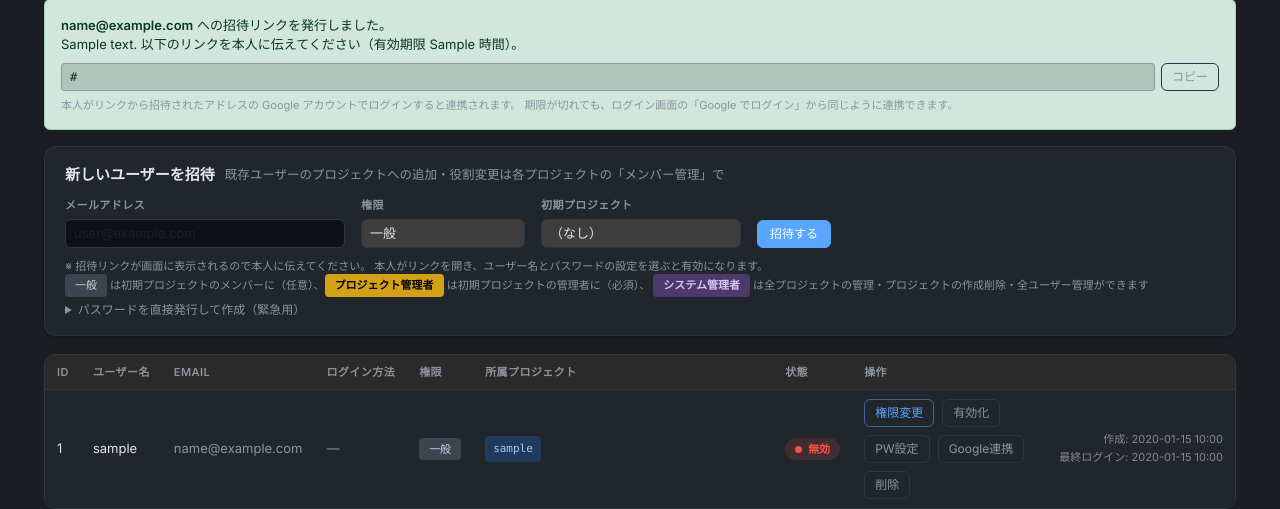
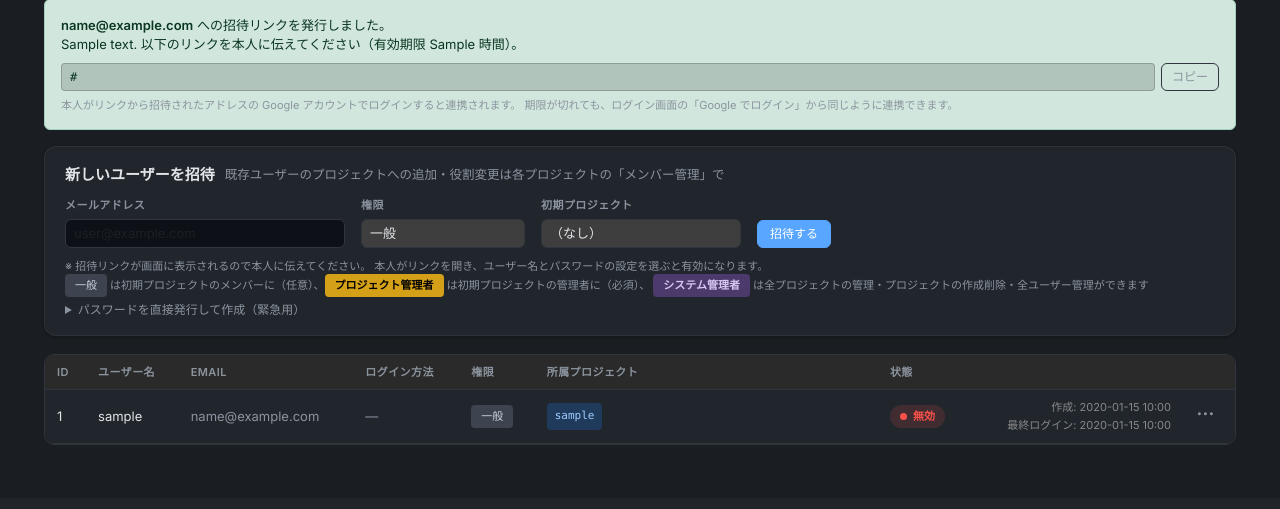
Before and after one commit to oTAMAKOo/UniModules.SendReportServer, a FastAPI app: template app/templates/user_list.html in a window 1280 px wide. Shown: the part 302-811 px from the top of the page. After the commit the page ends 747 px from the top, so only its background shows below. Run offline with FastAPI, Linux system fonts and the light colour scheme; the template is opened without the code that fills it: most values are stand-ins (such as "Sample title", 1, 10 or a date in 2020); parts of the project's set-up code (start-up, migrations or seed data) failed here and were passed over.

Commit message:
全ユーザー管理: 操作列を廃止し、右端の「⋯」で行の直下に管理パネルを展開
1 行に最大 6 個並んでいたボタンが幅 1500px でも 2〜3 行に折れていたため、
行は情報の表示だけにして、操作は「⋯」で開くパネルにまとめた。

- 右端の「⋯」を押すとその行の直下に権限 / 状態 / パスワード / Google 連携の
  区画が開く。削除と「閉じる」は右端。他の行を開くと前のパネルは閉じる
- 開いている行は背景をハイライトし、「⋯」にも枠を出す
- 権限変更のドロップダウンは廃止し、現在と逆の権限へ切り替えるボタン 1 つに
- 自分の行は権限・状態を変更できない旨だけ出し、Google 連携は従来どおり操作可
- 閉じるときにパスワード欄は空に、メール欄は元の値へ戻す

Co-Authored-By: Claude Opus 5 <noreply@anthropic.com>

```diff
--- a/app/templates/_user_scripts.html
+++ b/app/templates/_user_scripts.html
@@ -31,6 +31,30 @@ function togglePanel(btn, selector) {
         panel.classList.add('open');
         var input = panel.querySelector('input:not([type="hidden"])');
         if (input && !input.disabled) input.focus();
+    }
+}
+function closeUserPanels() {
+    // 「⋯」で開いた管理パネル（行の直下の tr）を全部閉じ、入力欄を初期状態に戻す
+    document.querySelectorAll('.user-edit-row.open').forEach(function(row) {
+        row.classList.remove('open');
+        var main = row.previousElementSibling;
+        if (main) main.classList.remove('active');
+        row.querySelectorAll('input[name="new_password"]').forEach(function(pw) {
+            pw.value = '';
+            var submit = pw.closest('form').querySelector('button[type="submit"]');
+            if (submit) submit.disabled = true;
+        });
+        row.querySelectorAll('input[name="email"]').forEach(function(email) { email.value = email.defaultValue; });
+    });
+}
+function toggleUserPanel(btn) {
+    var main = btn.closest('tr');
+    var row = main.nextElementSibling;
+    var wasOpen = row.classList.contains('open');
+    closeUserPanels();
+    if (!wasOpen) {
+        row.classList.add('open');
+        main.classList.add('active');
     }
 }
 function updatePwBtn(input) {
--- a/app/templates/_user_styles.html
+++ b/app/templates/_user_styles.html
@@ -159,4 +159,45 @@
         box-shadow: none;
         border-color: rgba(0,0,0,0.3);
     }
+    /* 全ユーザー管理: 右端の「⋯」で行の直下に管理パネルを展開する */
+    .user-more { width: 1%; text-align: right; padding-left: 4px !important; }
+    .btn-more {
+        background: transparent;
+        border: 1px solid transparent;
+        color: var(--text-secondary);
+        font-size: 18px;
+        font-weight: 700;
+        line-height: 1;
+        padding: 2px 8px 6px;
+        border-radius: 6px;
+        cursor: pointer;
+        transition: color 0.12s, border-color 0.12s, background 0.12s;
+    }
+    .btn-more:hover, tr.active .btn-more { color: var(--text-primary); border-color: var(--border-color); background: var(--bg-card-hover); }
+    .ui-table tbody tr.active td { background: var(--bg-card-hover); border-bottom-color: transparent; }
+    .user-edit-row { display: none; }
+    .user-edit-row.open { display: table-row; }
+    .ui-table tbody tr.user-edit-row td, .ui-table tbody tr.user-edit-row:hover td {
+        background: var(--bg-body);
+        padding: 14px 20px 16px;
+        box-shadow: inset 0 1px 0 var(--border-color);
+    }
+    .user-edit-panel { display: flex; flex-wrap: wrap; align-items: flex-start; gap: 14px 40px; }
+    .user-edit-label { color: var(--text-secondary); font-size: 11px; font-weight: 600; letter-spacing: 0.04em; text-transform: uppercase; margin-bottom: 8px; white-space: nowrap; }
+    .user-edit-controls { display: flex; align-items: center; gap: 6px; flex-wrap: wrap; min-height: 30px; }
+    .user-edit-controls form { margin: 0; display: inline-flex; align-items: center; gap: 6px; }
+    .user-edit-controls .form-control {
+        background: var(--bg-input);
+        border: 1px solid var(--border-input);
+        color: var(--text-primary);
+        border-radius: 6px;
+    }
+    .user-edit-controls .form-control:focus {
+        background: var(--bg-input);
+        color: var(--text-primary);
+        border-color: var(--accent);
+        box-shadow: 0 0 0 3px rgba(88,166,255,0.2);
+    }
+    .user-edit-tail { margin-left: auto; align-self: flex-end; display: flex; align-items: center; gap: 6px; }
+    .user-edit-tail form { margin: 0; }
 </style>
--- a/app/templates/user_list.html
+++ b/app/templates/user_list.html
@@ -126,7 +126,7 @@
             <th>権限</th>
             <th>所属プロジェクト</th>
             <th>状態</th>
-            <th>操作</th>
+            <th></th>
             <th></th>
         </tr>
     </thead>
@@ -171,73 +171,86 @@
                 <span class="pill pending" title="本人が招待リンクから有効化（Google ログインまたはパスワード設定）するまで待ち">招待中</span>
                 {% elif u.is_active %}<span class="pill on">有効</span>{% else %}<span class="pill off">無効</span>{% endif %}
             </td>
-            <td>
+            <td class="user-timestamps">
+                <div>作成: {{ u.created_at.strftime('%Y-%m-%d %H:%M') }}</div>
+                <div>最終ログイン: {{ u.last_login_at.strftime('%Y-%m-%d %H:%M') if u.last_login_at else '—' }}</div>
+            </td>
+            <td class="user-more">
+                <button type="button" class="btn-more" onclick="toggleUserPanel(this)" title="このユーザーの管理操作を開く" aria-label="操作">⋯</button>
+            </td>
+        </tr>
+        {# 「⋯」で開く管理パネル（行の直下に展開） #}
+        <tr class="user-edit-row">
+            <td colspan="9">
+                <div class="user-edit-panel">
                     {% if u.username != user %}
-                <div class="d-flex gap-2 flex-wrap align-items-center">
-                    <div class="role-dropdown" style="display:inline-block; position:relative;">
-                        <button type="button" class="btn-ghost primary" onclick="toggleRoleMenu(this)">権限変更</button>
-                        <div class="role-menu">
-                            {% if u.is_superuser %}
+                    <section class="user-edit-section">
+                        <div class="user-edit-label">権限</div>
+                        <div class="user-edit-controls">
                             <form method="post" action="{{ PREFIX }}/admin/users/toggle_superuser/{{ u.id }}">
                                 <input type="hidden" name="csrf_token" value="{{ csrf_token }}">
-                                <button type="submit" class="role-menu-item" data-username="{{ u.username }}" onclick="return confirm(this.dataset.username + ' のシステム管理者権限を外しますか？')">
-                                    <span class="badge-member" style="display:inline-block;">一般</span> に変更
-                                </button>
+                                {% if u.is_superuser %}
+                                <button type="submit" class="btn-ghost" data-username="{{ u.username }}" onclick="return confirm(this.dataset.username + ' のシステム管理者権限を外しますか？')">一般に変更</button>
+                                {% else %}
+                                <button type="submit" class="btn-ghost primary" data-username="{{ u.username }}" onclick="return confirm(this.dataset.username + ' にシステム管理者権限を付与しますか？')">システム管理者に変更</button>
+                                {% endif %}
                             </form>
-                            {% else %}
-                            <form method="post" action="{{ PREFIX }}/admin/users/toggle_superuser/{{ u.id }}">
+                        </div>
+                    </section>
+                    <section class="user-edit-section">
+                        <div class="user-edit-label">状態</div>
+                        <div class="user-edit-controls">
+                            <form method="post" action="{{ PREFIX }}/admin/users/toggle/{{ u.id }}">
                                 <input type="hidden" name="csrf_token" value="{{ csrf_token }}">
-                                <button type="submit" class="role-menu-item" data-username="{{ u.username }}" onclick="return confirm(this.dataset.username + ' にシステム管理者権限を付与しますか？')">
-                                    <span class="badge-sysadmin" style="display:inline-block;">システム管理者</span> に変更
-                                </button>
+                                <button type="submit" class="btn-ghost {% if u.is_active %}warning{% else %}success{% endif %}">{% if u.is_active %}無効化{% else %}有効化{% endif %}</button>
+                            </form>
+                            {% if u.has_google and not u.google_sub %}
+                            <form method="post" action="{{ PREFIX }}/admin/users/reinvite/{{ u.id }}">
+                                <input type="hidden" name="csrf_token" value="{{ csrf_token }}">
+                                <button type="submit" class="btn-ghost" title="{% if u.is_invite_pending %}招待リンクを新しく発行{% if MAIL_ENABLED %}してメールを再送{% endif %}する{% else %}Google 連携用のリンクを再発行する{% endif %}">{% if u.is_invite_pending %}招待を再発行{% else %}連携リンク再発行{% endif %}</button>
                             </form>
                             {% endif %}
                         </div>
+                    </section>
+                    <section class="user-edit-section">
+                        <div class="user-edit-label">{% if u.has_password %}パスワード変更{% else %}パスワード設定{% endif %}</div>
+                        <div class="user-edit-controls">
+                            <form method="post" action="{{ PREFIX }}/admin/users/reset_password/{{ u.id }}" class="pw-reset-panel">
+                                <input type="hidden" name="csrf_token" value="{{ csrf_token }}">
+                                <input type="password" name="new_password" class="form-control form-control-sm reset-pw-input" placeholder="新しいパスワード" required minlength="4" oninput="updatePwBtn(this)">
+                                <button type="submit" class="btn-accent sm" disabled>適用</button>
+                            </form>
                         </div>
-                    <form method="post" action="{{ PREFIX }}/admin/users/toggle/{{ u.id }}" style="display:inline;">
+                    </section>
+                    {% else %}
+                    <section class="user-edit-section">
+                        <div class="user-edit-label">権限 / 状態</div>
+                        <div class="user-edit-controls"><span class="ui-muted" style="font-size:12px;">自分のアカウントは変更できません</span></div>
+                    </section>
+                    {% endif %}
+                    <section class="user-edit-section">
+                        <div class="user-edit-label">Google 連携</div>
+                        <div class="user-edit-controls">
+                            <form method="post" action="{{ PREFIX }}/admin/users/set_email/{{ u.id }}" data-username="{{ u.username }}">
                                 <input type="hidden" name="csrf_token" value="{{ csrf_token }}">
-                        <button type="submit" class="btn-ghost {% if u.is_active %}warning{% else %}success{% endif %}">
-                            {% if u.is_active %}無効化{% else %}有効化{% endif %}
-                        </button>
+                                <input type="email" name="email" class="form-control form-control-sm google-email-input" value="{{ u.email or '' }}" placeholder="user@gmail.com" autocomplete="off"{% if not GOOGLE_ENABLED %} disabled title="Google ログインが未設定です"{% endif %}>
+                                <button type="submit" class="btn-accent sm"{% if not GOOGLE_ENABLED %} disabled{% endif %}>{% if u.has_google %}変更{% else %}招待{% endif %}</button>
+                                {% if u.has_google %}
+                                <button type="submit" class="btn-ghost danger" onclick="return unlinkGoogle(this)">解除</button>
+                                {% endif %}
                             </form>
-                    <button type="button" class="btn-ghost" style="white-space:nowrap;" onclick="togglePanel(this, '.pw-reset-panel')">{% if u.has_password %}PW変更{% else %}PW設定{% endif %}</button>
-                    <button type="button" class="btn-ghost" style="white-space:nowrap;" onclick="togglePanel(this, '.google-panel')">Google連携</button>
-                    {% if u.has_google and not u.google_sub %}
-                    <form method="post" action="{{ PREFIX }}/admin/users/reinvite/{{ u.id }}" style="display:inline;">
+                        </div>
+                    </section>
+                    <div class="user-edit-tail">
+                        {% if u.username != user %}
+                        <form method="post" action="{{ PREFIX }}/admin/users/delete/{{ u.id }}" data-username="{{ u.username }}" onsubmit="return confirm('ユーザー「' + this.dataset.username + '」を削除しますか？')">
                             <input type="hidden" name="csrf_token" value="{{ csrf_token }}">
-                        <button type="submit" class="btn-ghost" style="white-space:nowrap;" title="{% if u.is_invite_pending %}招待リンクを新しく発行{% if MAIL_ENABLED %}してメールを再送{% endif %}する{% else %}Google 連携用のリンクを再発行する{% endif %}">{% if u.is_invite_pending %}招待を再発行{% else %}連携リンク再発行{% endif %}</button>
+                            <button type="submit" class="btn-ghost danger">ユーザーを削除</button>
                         </form>
                         {% endif %}
-                    <form method="post" action="{{ PREFIX }}/admin/users/delete/{{ u.id }}" style="display:inline;" data-username="{{ u.username }}" onsubmit="return confirm('ユーザー「' + this.dataset.username + '」を削除しますか？')">
-                        <input type="hidden" name="csrf_token" value="{{ csrf_token }}">
-                        <button type="submit" class="btn-ghost danger">削除</button>
-                    </form>
+                        <button type="button" class="btn-ghost" onclick="closeUserPanels()">閉じる</button>
                     </div>
-                <form method="post" action="{{ PREFIX }}/admin/users/reset_password/{{ u.id }}" class="inline-panel pw-reset-panel">
-                    <input type="hidden" name="csrf_token" value="{{ csrf_token }}">
-                    <input type="password" name="new_password" class="form-control form-control-sm reset-pw-input" placeholder="新しいパスワード" required minlength="4" oninput="updatePwBtn(this)">
-                    <button type="submit" class="btn-accent sm" style="white-space:nowrap;" disabled>適用</button>
-                    <button type="button" class="btn-ghost" style="white-space:nowrap;" onclick="closeAllPanels()">キャンセル</button>
-                </form>
-                {% else %}
-                <div class="d-flex gap-2 flex-wrap align-items-center">
-                    <span style="color:var(--text-secondary); font-size:12px;">(自分)</span>
-                    <button type="button" class="btn-ghost" style="white-space:nowrap;" onclick="togglePanel(this, '.google-panel')">Google連携</button>
                 </div>
-                {% endif %}
-                <form method="post" action="{{ PREFIX }}/admin/users/set_email/{{ u.id }}" class="inline-panel google-panel" data-username="{{ u.username }}">
-                    <input type="hidden" name="csrf_token" value="{{ csrf_token }}">
-                    <input type="email" name="email" class="form-control form-control-sm google-email-input" value="{{ u.email or '' }}" placeholder="user@gmail.com" autocomplete="off"{% if not GOOGLE_ENABLED %} disabled title="Google ログインが未設定です"{% endif %}>
-                    <button type="submit" class="btn-accent sm" style="white-space:nowrap;"{% if not GOOGLE_ENABLED %} disabled{% endif %}>{% if u.has_google %}変更{% else %}招待{% endif %}</button>
-                    {% if u.has_google %}
-                    <button type="submit" class="btn-ghost danger" style="white-space:nowrap;" onclick="return unlinkGoogle(this)">解除</button>
-                    {% endif %}
-                    <button type="button" class="btn-ghost" style="white-space:nowrap;" onclick="closeAllPanels()">キャンセル</button>
-                </form>
-            </td>
-            <td class="user-timestamps">
-                <div>作成: {{ u.created_at.strftime('%Y-%m-%d %H:%M') }}</div>
-                <div>最終ログイン: {{ u.last_login_at.strftime('%Y-%m-%d %H:%M') if u.last_login_at else '—' }}</div>
             </td>
         </tr>
         {% endfor %}
```
Lines whose indentation alone changed are shown as unchanged.
